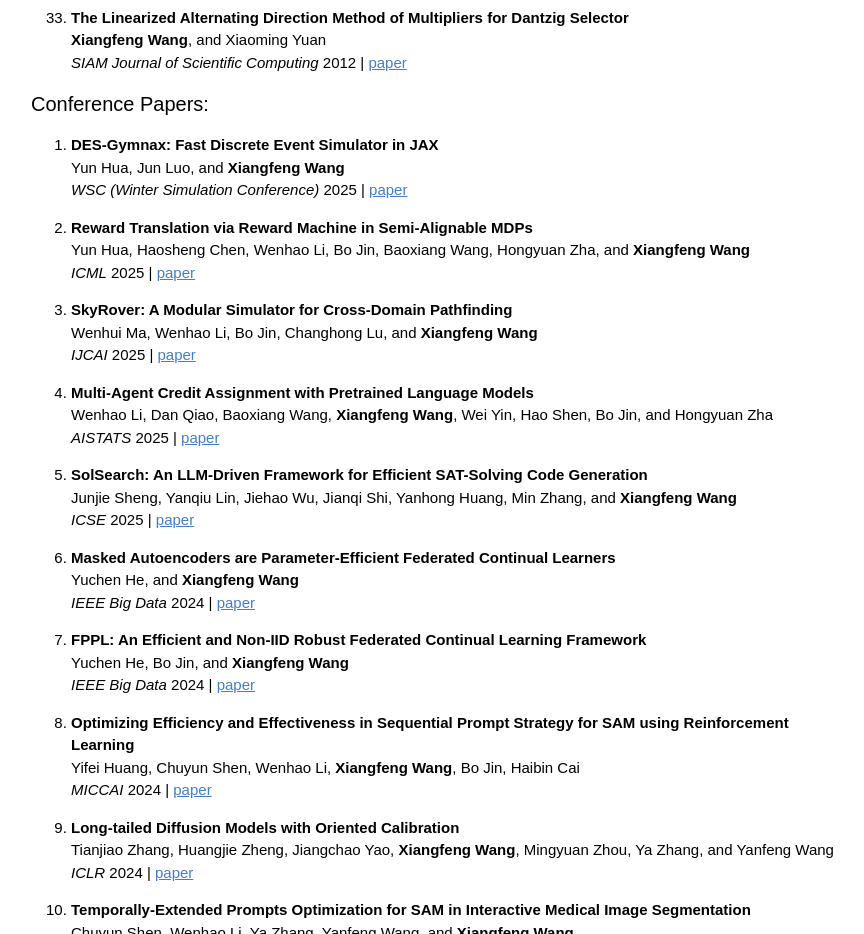
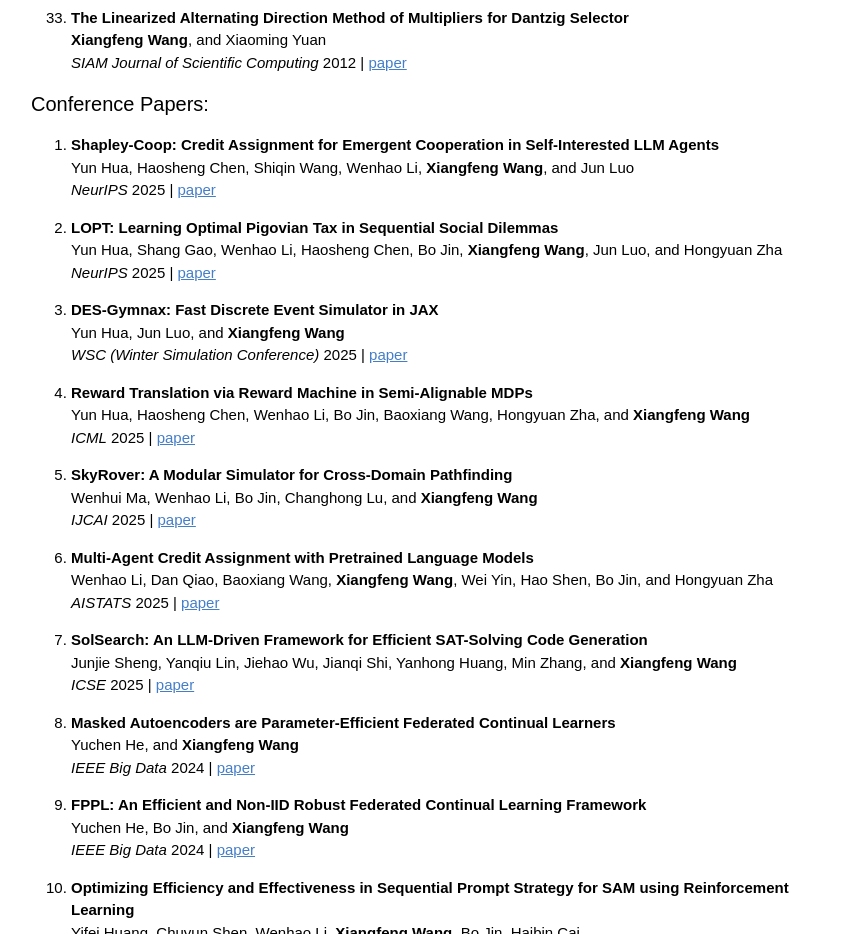
Before and after one commit to xfwang87/xfwang87.github.io, a plain HTML site: page index.html in a window 1280 px wide. Shown: the part 4360-5294 px from the top of the page, without its empty margins (275-1139 px from the left). Drawn offline with Linux system fonts and the light colour scheme; a script that the page names is missing.

Commit message:
Update index.html

```diff
--- a/index.html
+++ b/index.html
@@ -390,6 +390,22 @@
 
     <ol>
       <p>
+      <li><strong>Shapley-Coop: Credit Assignment for Emergent Cooperation in Self-Interested LLM Agents</strong>
+      <br>
+      Yun Hua, Haosheng Chen, Shiqin Wang, Wenhao Li, <strong>Xiangfeng Wang</strong>, and Jun Luo
+      <br>
+      <em>NeurIPS</em> 2025 | <a style="color: #447ec9" href="xxxx">paper</a>
+      </p>
+
+	  <p>
+      <li><strong>LOPT: Learning Optimal Pigovian Tax in Sequential Social Dilemmas</strong>
+      <br>
+      Yun Hua, Shang Gao, Wenhao Li, Haosheng Chen, Bo Jin, <strong>Xiangfeng Wang</strong>, Jun Luo, and Hongyuan Zha
+      <br>
+      <em>NeurIPS</em> 2025 | <a style="color: #447ec9" href="xxxx">paper</a>
+      </p>
+
+	  <p>
       <li><strong>DES-Gymnax: Fast Discrete Event Simulator in JAX</strong>
       <br>
       Yun Hua, Jun Luo, and <strong>Xiangfeng Wang</strong>
```
